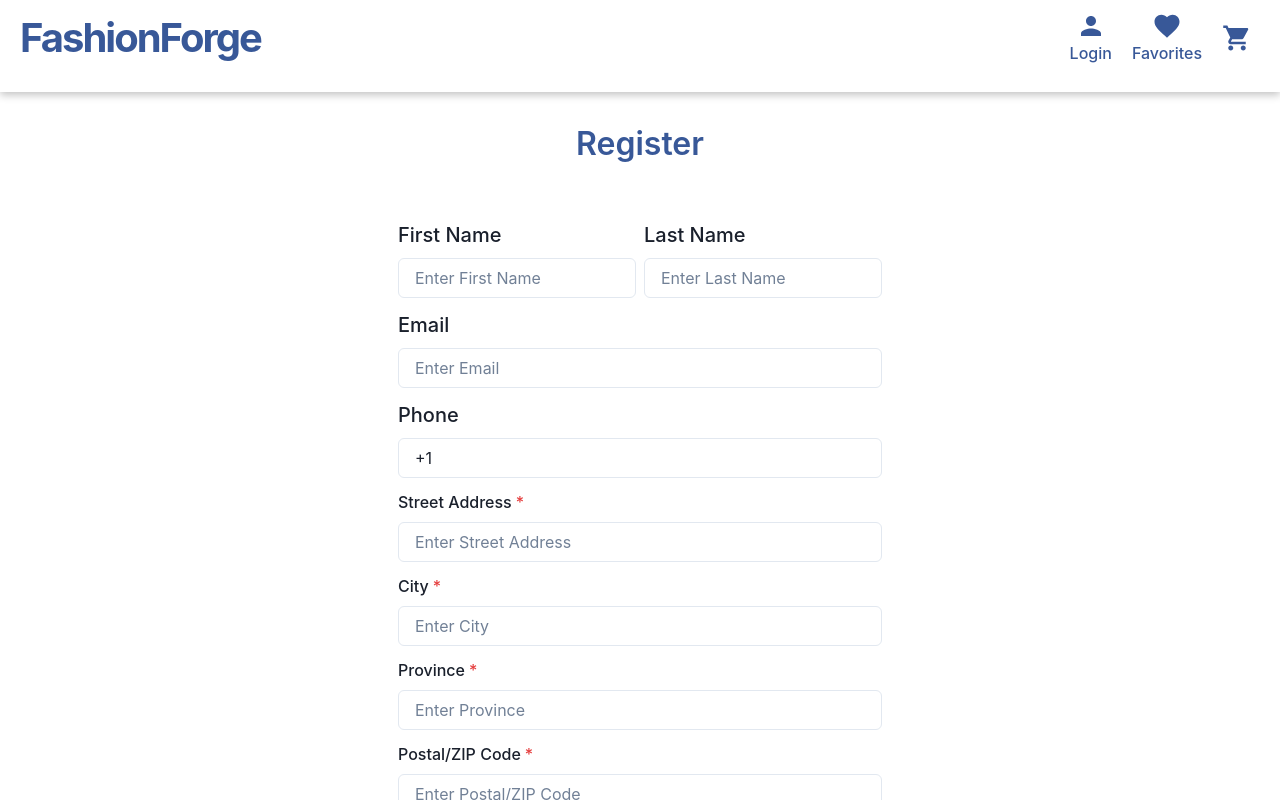
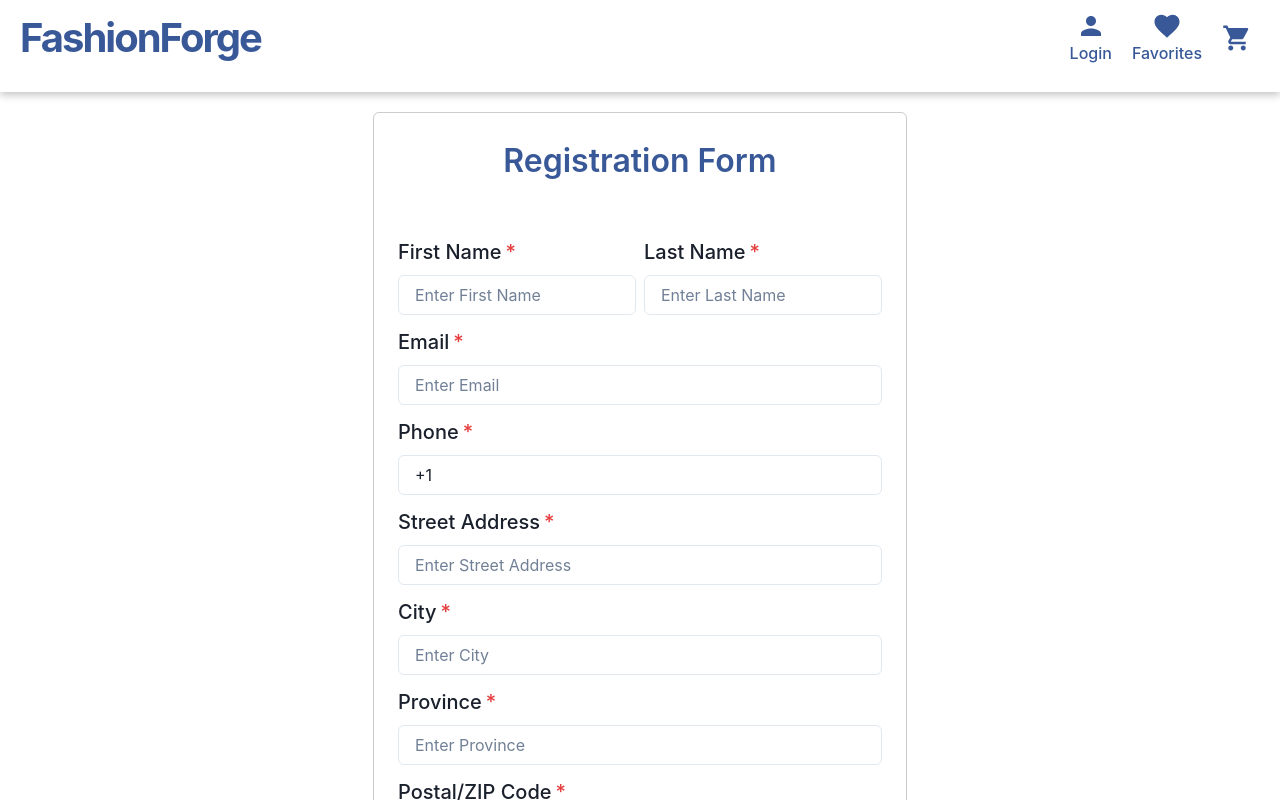
Before and after one commit to sheenareigo/Fashion-Forge, a React (Create React App) app in the folder frontend/: page /register in a window 1280 px wide. Shown: the top 800 px of the page. Built offline with nearby package versions, Linux system fonts and the light colour scheme.

Commit message:
Added validation code

```diff
--- a/frontend/src/pages/Register.jsx
+++ b/frontend/src/pages/Register.jsx
@@ -1,3 +1,4 @@
+
 import React, { useState } from 'react';
 import { useNavigate } from 'react-router-dom';
 import { Box, FormControl, FormLabel, FormErrorMessage, InputGroup, Input, Select, Text, InputRightElement, Button, Checkbox, useToast } from '@chakra-ui/react';
@@ -27,8 +28,86 @@ const Register = () => {
       country: '',
       terms: false
     },
+
    onSubmit: values => {
-      if (values.phone.length === 11) {
+
+  const phonePattern = /^\+1[0-9]{10}$/;
+  const namePattern = /^[A-Za-z]+$/;
+  const passwordPattern = /^(?=.*[a-zA-Z])(?=.*\d)(?=.*[@#_])[A-Za-z\d@#_]{8,}$/;
+  const canadaPostalCodePattern = /^[A-Za-z]\d[A-Za-z] \d[A-Za-z]\d$/;
+  const emailPattern = /^[^\s@]+@[^\s@]+\.[^\s@]+$/;
+
+  // Validation flags
+  let isValid = true;
+  let errorMessage = '';
+
+  // Validate Password
+  if (!values.password) {
+    errorMessage = 'Password is required.';
+    isValid = false;
+  } else if (values.password.length < 8) {
+    errorMessage = 'Password must be at least 8 characters long.';
+    isValid = false;
+  } else if (!/^(?=.*[a-zA-Z])(?=.*\d)(?=.*[@#_])[A-Za-z\d@#_]{8,}$/.test(values.password)) {
+    errorMessage = 'Password must contain at least one letter, one number, and one of the following: #, _, @';
+    isValid = false;
+  }
+ // Validate Postal Code
+  if (!values.zip) {
+    errorMessage = 'Postal code is required.';
+    isValid = false;
+  } else if (!canadaPostalCodePattern.test(values.zip)) {
+    errorMessage = 'Postal code is invalid';
+    isValid = false;
+  }
+  // Validate first name
+  if (!values.firstName) {
+    errorMessage = 'First name is required.';
+    isValid = false;
+  } else if (!namePattern.test(values.firstName)) {
+    errorMessage = 'First name must contain only alphabets.';
+    isValid = false;
+  }
+  // Validate last name
+  if (!values.lastName) {
+    errorMessage = 'Last name is required.';
+    isValid = false;
+  } else if (!namePattern.test(values.lastName)) {
+    errorMessage = 'Last name must contain only alphabets.';
+    isValid = false;
+  }
+   // Validate city
+  if (!values.city) {
+    errorMessage = 'City name is required.';
+    isValid = false;
+  } else if (!namePattern.test(values.city)) {
+    errorMessage = 'City name must contain only alphabets.';
+    isValid = false;
+  }
+
+  // Validate province
+  if (!values.province) {
+    errorMessage = 'Province name is required.';
+    isValid = false;
+  } else if (!namePattern.test(values.province)) {
+    errorMessage = 'Province name must contain only alphabets.';
+    isValid = false;
+  }
+
+  // Validate phone number
+  if (!phonePattern.test(values.phone)) {
+    errorMessage = 'Please enter a valid phone number. It must be exactly 10 digits.';
+    isValid = false;
+  }
+  // Validate Email ID
+  if (!values.email) {
+    errorMessage = 'Email ID is required.';
+    isValid = false;
+  } else if (!emailPattern.test(values.email)) {
+    errorMessage = 'Email ID is invalid';
+    isValid = false;
+  }
+  if (isValid) {
     Signup(values.firstName, values.lastName, values.email, values.password, values.street, values.city,
            values.province, values.zip, values.country, values.phone)
       .then(result => {
@@ -48,26 +127,35 @@ const Register = () => {
           resetForm();
           toast({
             title: 'Error!',
-                description: 'This email is already in use.',
+            description: 'This email is already registered.',
             status: 'error',
             duration: 2000,
             isClosable: true
           });
         }
+       }) .catch(error => {
+            toast({
+              title: 'Error!',
+              description: 'An error occurred during registration.',
+              status: 'error',
+              duration: 2000,
+              isClosable: true
+            });
           });
       } else {
         toast({
           title: 'Error!',
-          description: 'Please enter a valid phone number.',
+          /*description: errorMessage,*/
+          description: 'This email is already registered.',
           status: 'error',
           duration: 2000,
           isClosable: true
         });
       }
+    },});
 
-    },
-    //validationSchema: RegisterValidations
-  });
+
+
 
   return (
     <Box
@@ -77,13 +165,15 @@ const Register = () => {
       width='100vw'
       mt={5}
     >
+      <Box border='1px solid #ccc' borderRadius='md' p={4}>
       <Box width={{ base: '100vw', sm: '500px' }} p={2}>
-        <Text textAlign='center' color={'facebook.500'} fontSize={32} fontWeight={600} mb={10} >Register</Text>
+        <Text textAlign='center' color={'facebook.500'} fontSize={32} fontWeight={600} mb={10} >Registration Form </Text>
         <Box display='flex' flexDirection={{ base: 'column', sm: 'row' }}>
-          <FormControl mt={3} width={{ base: '100%', sm: '50%' }} me={{ base: 0, sm: 2 }} isInvalid={touched.firstName && errors.firstName} >
+          <FormControl isRequired mt={3} width={{ base: '100%', sm: '50%' }} me={{ base: 0, sm: 2 }} isInvalid={touched.firstName && errors.firstName} >
             <FormLabel fontSize={20} >First Name</FormLabel>
             <Input
               name='firstName'
+              pattern='[A-Za-z]+'
               placeholder='Enter First Name'
               onChange={handleChange}
               onBlur={handleBlur}
@@ -91,7 +181,7 @@ const Register = () => {
             />
             {touched.firstName && <FormErrorMessage>{errors.firstName}</FormErrorMessage>}
           </FormControl>
-          <FormControl mt={3} width={{ base: '100%', sm: '50%' }} isInvalid={touched.lastName && errors.lastName} >
+          <FormControl isRequired mt={3} width={{ base: '100%', sm: '50%' }} isInvalid={touched.lastName && errors.lastName} >
             <FormLabel fontSize={20} >Last Name</FormLabel>
             <Input
               name='lastName'
@@ -103,7 +193,7 @@ const Register = () => {
             {touched.lastName && <FormErrorMessage>{errors.lastName}</FormErrorMessage>}
           </FormControl>
         </Box>
-        <FormControl mt={3} isInvalid={touched.email && errors.email} >
+        <FormControl isRequired mt={3} isInvalid={touched.email && errors.email} >
           <FormLabel fontSize={20} >Email</FormLabel>
           <Input
             name='email'
@@ -114,7 +204,7 @@ const Register = () => {
           />
           {touched.email && <FormErrorMessage>{errors.email}</FormErrorMessage>}
         </FormControl>
-        <FormControl mt={3} isInvalid={touched.phone && errors.phone} >
+        <FormControl isRequired mt={3} isInvalid={touched.phone && errors.phone} >
           <FormLabel fontSize={20} >Phone</FormLabel>
           <Input
             type='tel'
@@ -129,7 +219,7 @@ const Register = () => {
           {touched.phone && <FormErrorMessage>{errors.phone}</FormErrorMessage>}
         </FormControl>
         <FormControl isRequired mt={3} isInvalid={touched.street && errors.street}>
-          <FormLabel>Street Address</FormLabel>
+          <FormLabel fontSize={20} >Street Address</FormLabel>
           <Input
             type='text'
             name='street'
@@ -140,7 +230,7 @@ const Register = () => {
           />
         </FormControl>
         <FormControl isRequired mt={3} isInvalid={touched.city && errors.city}>
-          <FormLabel>City</FormLabel>
+          <FormLabel fontSize={20} >City</FormLabel>
           <Input
             type='text'
             name='city'
@@ -151,7 +241,7 @@ const Register = () => {
           />
         </FormControl>
         <FormControl isRequired mt={3} isInvalid={touched.province && errors.province}>
-          <FormLabel>Province</FormLabel>
+          <FormLabel fontSize={20} >Province</FormLabel>
           <Input
             type='text'
             name='province'
@@ -162,7 +252,7 @@ const Register = () => {
           />
         </FormControl>
         <FormControl isRequired mt={3} isInvalid={touched.zip && errors.zip}>
-          <FormLabel>Postal/ZIP Code</FormLabel>
+          <FormLabel fontSize={20} >Postal/ZIP Code</FormLabel>
           <Input
             type='text'
             name='zip'
@@ -172,16 +262,16 @@ const Register = () => {
             onBlur={handleBlur}
           />
         </FormControl>
-        <FormControl isRequired mt={3} isInvalid={touched.country && errors.country}>
-          <FormLabel>Country</FormLabel>
+       {/* <FormControl isRequired mt={3} isInvalid={touched.country && errors.country}>
+          <FormLabel fontSize={20} >Country</FormLabel>
           <Select name='country' placeholder='Select Country' onChange={handleChange} value={values.country} onBlur={handleBlur}>
             <option value='USA'>United States</option>
             <option value='CAN'>Canada</option>
             <option value='GBR'>United Kingdom</option>
             <option value='In'>India</option>
           </Select>
-        </FormControl>
-        <FormControl mt={3} isInvalid={touched.password && errors.password} >
+        </FormControl>*/}
+        <FormControl isRequired mt={3} isInvalid={touched.password && errors.password} >
           <FormLabel fontSize={20} >Password</FormLabel>
           <InputGroup size='md'>
             <Input
@@ -207,7 +297,7 @@ const Register = () => {
         <Text my={3} width='100%' textAlign='center' >or</Text>
         <Button width='100%' variant='outline' colorScheme='facebook' onClick={() => navigate('/login')} >Login</Button>
       </Box>
-    </Box>
+    </Box></Box>
   )
 }
 
```
Lines whose indentation alone changed are shown as unchanged.
